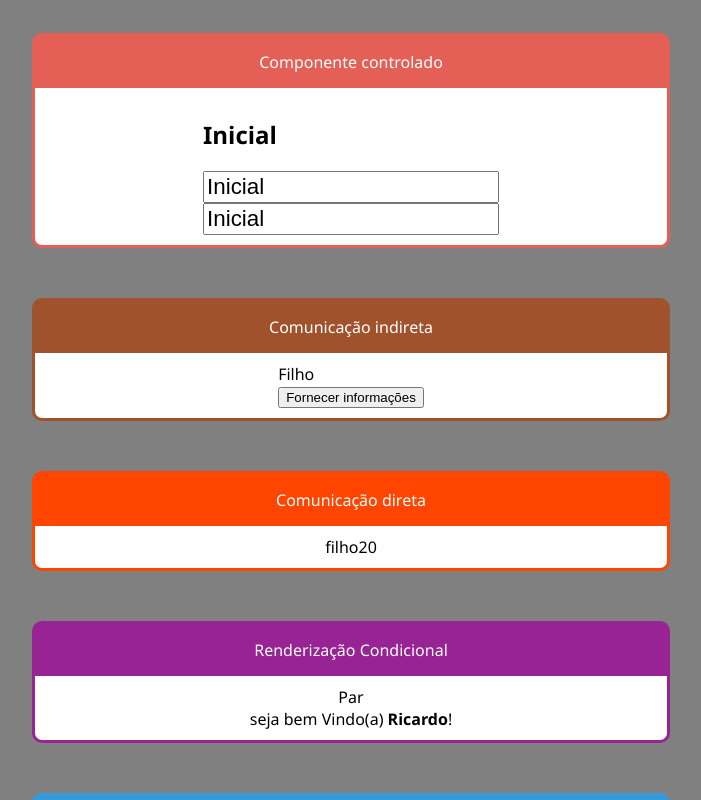
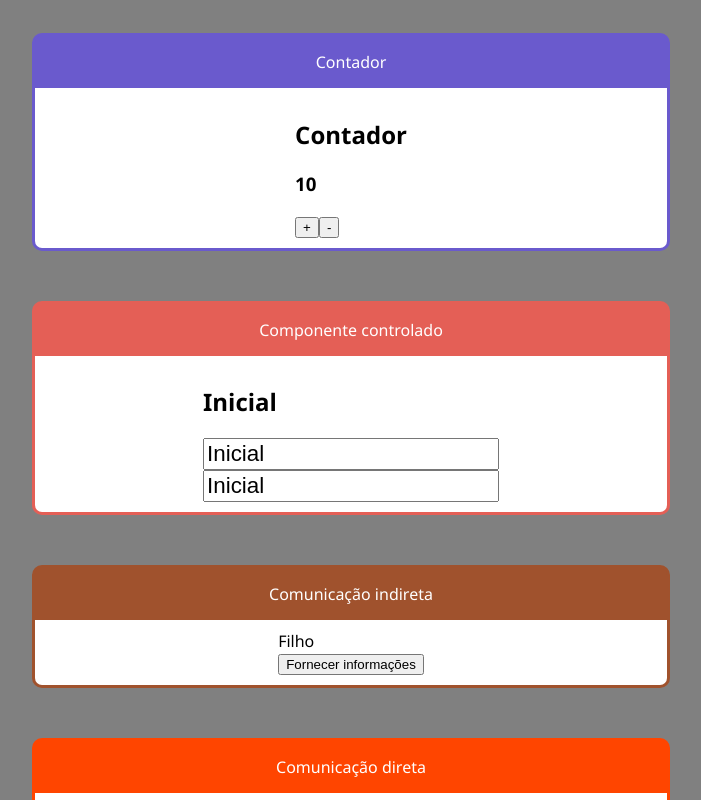
Before and after one commit to RicardoBaltazar/jogos-em-javascript, a React (Create React App) app in the folder my-app/: page / in a window 1280 px wide. Shown: the top 800 px of the page, without its empty margins (289-990 px from the left). Built offline with nearby package versions, Linux system fonts and the light colour scheme.

Commit message:
fundamentos

```diff
--- a/my-app/src/app.jsx
+++ b/my-app/src/app.jsx
@@ -1,7 +1,8 @@
 import React from 'react'
 
+
+import Contador from "./componentes/Contador/Contador"
 import Card from "./componentes/layout/Card"
-
 import Input from "./componentes/formulario/Input"
 import IndiretaPai from "./componentes/comunicacao/IndiretaPai"
 import DiretaPai from "./componentes/comunicacao/DiretaPai"
@@ -20,6 +21,10 @@ export default function App(props) {
         <div id="App">
 
             <div className="cards">
+                <Card titulo="Contador" color="#6A5ACD">
+                    <Contador numeroInicial={10}/>
+                </Card>
+
                 <Card titulo="Componente controlado" color="#e45f56">
                     <Input/>
                 </Card>
--- /dev/null
+++ b/my-app/src/componentes/Contador/Contador.jsx
@@ -0,0 +1,40 @@
+import React, { Component } from 'react'
+
+//no componente baseado em classe sempre utiliza o this
+
+class Contador extends Component {
+
+    //Definir estado dentro do componente baseado em classe
+    state = {
+        numero: this.props.numeroInicial
+
+    }
+
+    //função para incrementar o valor do contador
+    inc = () => {
+        //alterar o stado (valor do número)
+        this.setState({
+            numero: this.state.numero + 1
+        })
+    }
+
+    dec = () => {
+        //alterar o stado (valor do número)
+        this.setState({
+            numero: this.state.numero - 1
+        })
+    }
+
+    render() {
+        return (
+            <div>
+                <h2>Contador</h2>
+                <h3>{this.state.numero}</h3>
+                <button onClick={this.inc}> + </button>
+                <button onClick={this.dec}> - </button>
+            </div>
+        )
+    }
+}
+
+export default Contador
```
Also changed, not shown: my-app/src/componentes/formulario/Input.jsx (line endings or trailing spaces).
